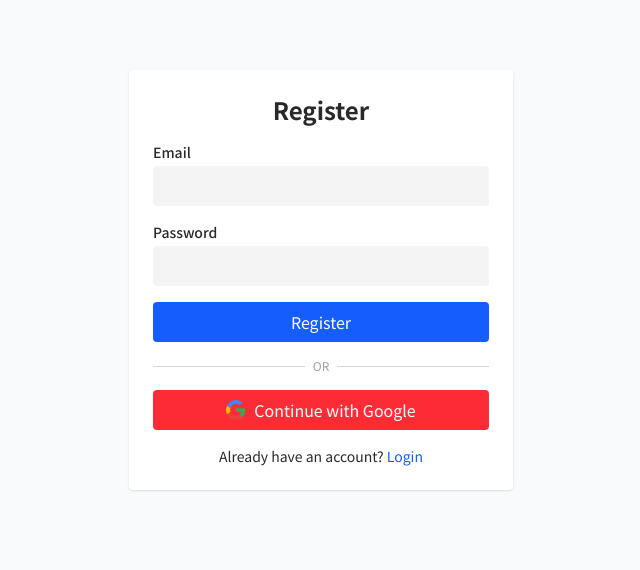
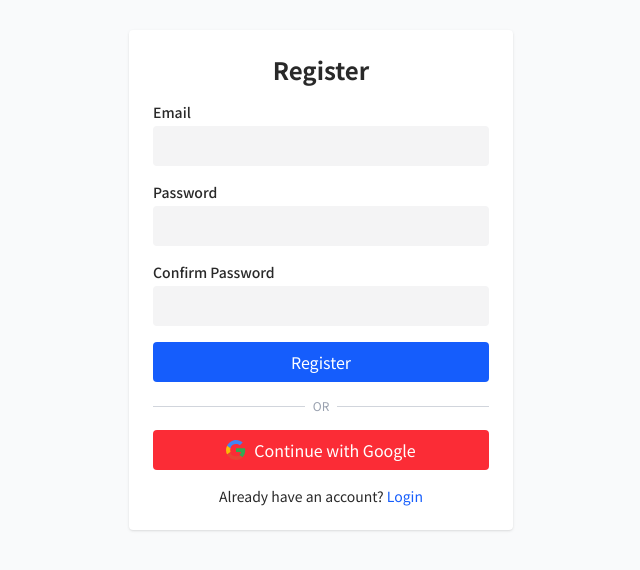
Before and after one commit to rokgfx/duonote-web, a Next.js app: page /en/register in a window 1280 px wide. Shown: the part 120-690 px from the top of the page, without its empty margins (319-959 px from the left). Built offline with nearby package versions, Linux system fonts and the light colour scheme.

Commit message:
added password confirmation

```diff
--- a/src/app/[locale]/(auth)/register/page.tsx
+++ b/src/app/[locale]/(auth)/register/page.tsx
@@ -7,6 +7,7 @@
 export default function RegisterPage() {
   const [email, setEmail] = useState("");
   const [password, setPassword] = useState("");
+  const [confirmPassword, setConfirmPassword] = useState("");
   const [error, setError] = useState("");
   const [loading, setLoading] = useState(false);
   const [success, setSuccess] = useState(false);
@@ -16,6 +17,13 @@
     setError("");
     setSuccess(false);
     setLoading(true);
+
+    if (password !== confirmPassword) {
+      setError("Passwords do not match");
+      setLoading(false);
+      return;
+    }
+
     try {
       if (!auth) {
         setError("Auth is not initialized.");
@@ -26,6 +34,7 @@
       setSuccess(true);
       setEmail("");
       setPassword("");
+      setConfirmPassword("");
     } catch (err: any) {
       setError(err.message || "Registration failed");
     }
@@ -84,6 +93,20 @@
               autoComplete="new-password"
             />
           </div>
+          <div>
+            <label htmlFor="confirmPassword" className="block text-sm font-medium mb-1">
+              Confirm Password
+            </label>
+            <input
+              id="confirmPassword"
+              type="password"
+              className="w-full px-3 py-2 bg-zinc-100 border-solid border-zinc-300 rounded"
+              value={confirmPassword}
+              onChange={e => setConfirmPassword(e.target.value)}
+              required
+              autoComplete="new-password"
+            />
+          </div>
           {error && (
             <div className="text-red-500 text-sm">{error}</div>
           )}
```
